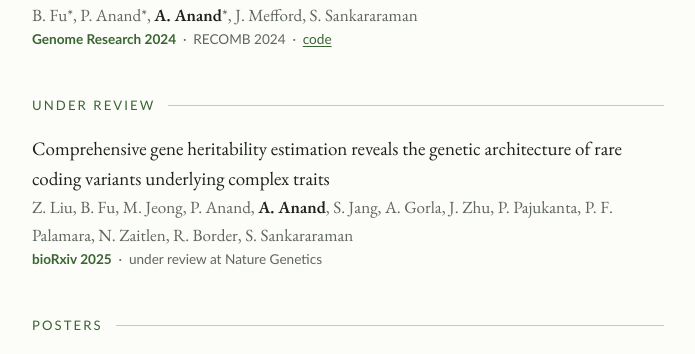
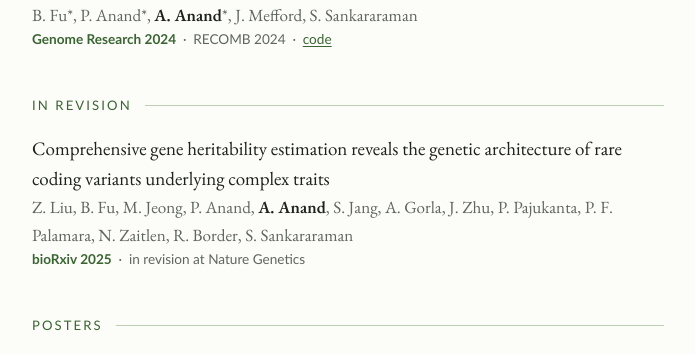
Before and after one commit to aakarsh-anand/aakarsh-anand.github.io, a Jekyll site: the page built from publications.html, in a window 1280 px wide. Shown: the part 845-1199 px from the top of the page, without its empty margins (292-987 px from the left). Built offline with Jekyll 4.4.1, drawn with Linux system fonts in a browser that asks for light colours.

Commit message:
Add the REGENA G×E paper and update FLEX status
List the new G×E paper (second author, submitted to Nature Genetics) on the
resume and CV. FLEX is now in revision at Nature Genetics on the resume, CV,
and website. Spacing is tightened slightly so the resume stays one page and
the CV two; nothing was removed.

Co-Authored-By: Claude Opus 5.5 <noreply@anthropic.com>

```diff
--- a/_data/publications.yml
+++ b/_data/publications.yml
@@ -49,7 +49,7 @@
 - title: "Comprehensive gene heritability estimation reveals the genetic architecture of rare coding variants underlying complex traits"
   authors: "Z. Liu, B. Fu, M. Jeong, P. Anand, A. Anand, S. Jang, A. Gorla, J. Zhu, P. Pajukanta, P. F. Palamara, N. Zaitlen, R. Border, S. Sankararaman"
   venue: bioRxiv 2025
-  note: under review at Nature Genetics
+  note: in revision at Nature Genetics
   status: review
   url: https://doi.org/10.1101/2025.10.07.681018
 
--- a/publications.html
+++ b/publications.html
@@ -18,7 +18,7 @@ redirect_from:
 {%- for pub in site.data.publications %}{% if pub.status == "published" %}{% include pub-item.html pub=pub %}{% endif %}{% endfor %}
 </ul>
 
-<h2>Under review</h2>
+<h2>In revision</h2>
 <ul class="pubs">
 {%- for pub in site.data.publications %}{% if pub.status == "review" %}{% include pub-item.html pub=pub %}{% endif %}{% endfor %}
 </ul>
```
Also changed, not shown: 5 other files.
